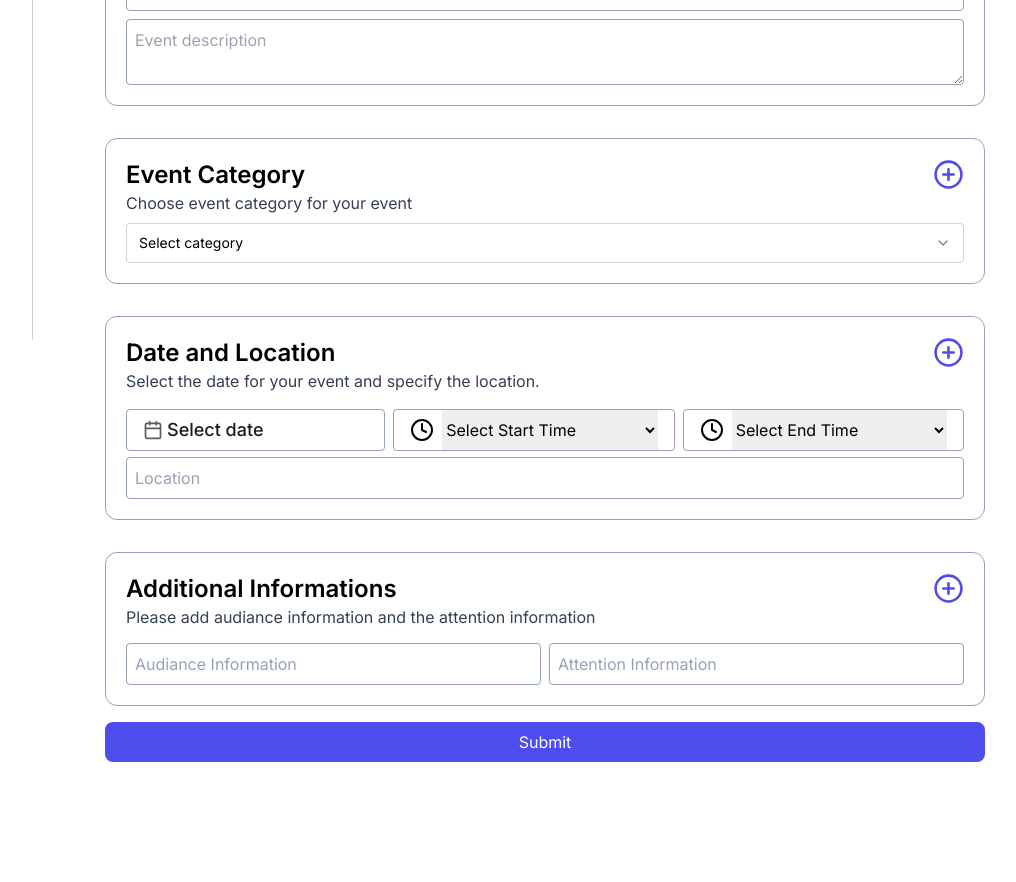
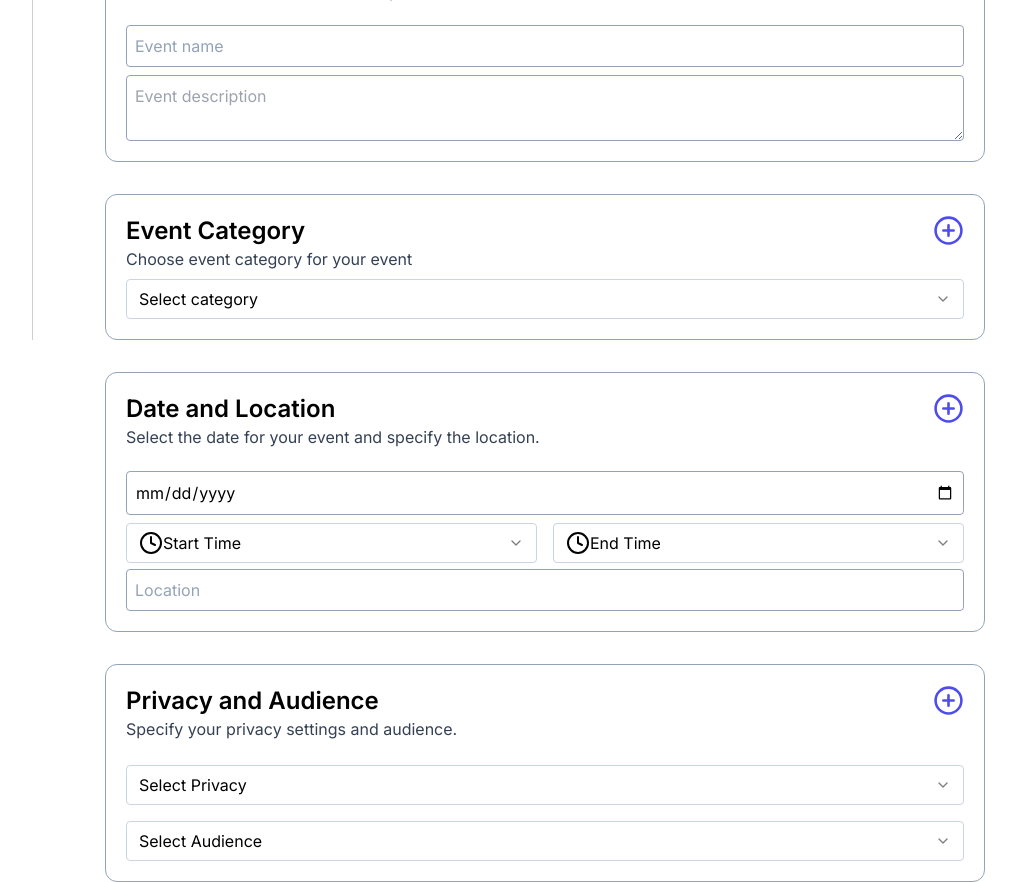
Before and after one commit to rizaldyip10/evently-fe, a Next.js app: page /admin/createevent in a window 1280 px wide. Shown: the part 460-1342 px from the top of the page, without its empty margins (223-1239 px from the left). Before the commit the page ends 1222 px from the top, so only its background shows below. Built offline with nearby package versions, Linux system fonts and the light colour scheme.

Commit message:
Feat(admin): updating admin

```diff
--- a/app/admin/createevent/page.tsx
+++ b/app/admin/createevent/page.tsx
@@ -1,13 +1,12 @@
-"use client";
+"use client"
 import React, { useState } from "react";
 import { Field, Form, Formik } from "formik";
-import DatePicker from "@/components/pages/homepage/date-picker";
-import plus from "@/assets/icons/plus-circle.svg";
 import Image from "next/image";
+import createbg from "@/assets/image/createeventbg.jpg";
 import InputField from "@/components/pages/global/inputfield";
 
+import plus from "@/assets/icons/plus-circle.svg";
 import timeicon from "@/assets/icons/clock.svg";
-import createbg from "@/assets/image/createeventbg.jpg";
 import {
   Select,
   SelectContent,
@@ -17,16 +16,13 @@ import {
   SelectTrigger,
   SelectValue,
 } from "@/components/ui/select";
+import { uploadImageToCloudinary } from "@/app/utils/UploadFileCloudinary";
 
 const Page = () => {
   const [date, setDate] = useState<Date>();
-  const [isOpen, setIsOpen] = useState<boolean>(false);
-  const handleToggle = () => {
-    setIsOpen(!isOpen);
-  };
-
   const [startTime, setStartTime] = useState<string>("");
   const [endTime, setEndTime] = useState<string>("");
+  const [imagePreview, setImagePreview] = useState<string>("");
 
   const handleStartTimeChange = (value: string) => {
     setStartTime(value);
@@ -87,33 +83,43 @@ const Page = () => {
     "23:30",
   ];
 
-  const audiance = ["+18 Audiance Only", "Everyone"];
+  const audience = ["+18 Audience Only", "Everyone"];
 
   return (
-    <div className="flex flex-col gap-4 px-10">
-      <div className="flex flex-col justify-between items-start bg-primary-white border border-slate-400 p-5 mt-4 rounded-[12px] mx-8 hover:border-primary-default cursor-pointer">
+    <div className="flex flex-col gap-4 px-4 sm:px-6 md:px-8 lg:px-10">
+      {/* Event Cover Upload */}
+      <div className="flex flex-col justify-between items-start bg-primary-white border border-slate-400 p-3 sm:p-4 md:p-5 mt-4 rounded-[12px] mx-2 sm:mx-4 md:mx-6 lg:mx-8 hover:border-primary-default cursor-pointer">
         <div className="w-full h-full bg-primary-white border-slate-400 rounded-[12px] flex flex-col">
-          <div className="">
           <Formik
             initialValues={{ file: null, text: "" }}
-              onSubmit={(values) => {
-                console.log(values);
+            onSubmit={async (values) => {
+              try {
+                if (values.file) {
+                  const uploadedImageUrl = await uploadImageToCloudinary(values.file);
+                  console.log("Uploaded Image URL:", uploadedImageUrl);
+                  setImagePreview(uploadedImageUrl);
+                  console.log("ini upload image", uploadedImageUrl)
+                }
+              } catch (error) {
+                console.error("Image upload failed:", error);
+              }
             }}
           >
+            {({ setFieldValue }) => (
               <Form>
                 <div className="flex flex-col gap-2 mt-4">
                   <label
                     htmlFor="fileupload"
-                    className="relative w-full h-36 text-primary-white font-semibold"
+                    className="relative w-full h-24 sm:h-32 md:h-36 text-primary-white font-semibold"
                   >
                     <div className="absolute inset-0 flex items-center justify-center bg-black bg-opacity-70 rounded-[12px] bg-dark">
-                      <h1 className="text-white text-center">
+                      <h1 className="text-white text-center text-sm sm:text-base md:text-lg">
                         Upload event cover
                       </h1>
                     </div>
                     <Image
-                      className="w-full h-36 object-cover rounded-[12px]"
-                      src={createbg}
+                      className="w-full h-24 sm:h-32 md:h-36 object-cover rounded-[12px]"
+                      src={imagePreview || createbg}
                       alt="background-img"
                       width={100}
                       height={100}
@@ -122,27 +128,37 @@ const Page = () => {
                       hidden
                       id="fileupload"
                       label=""
-                      name="event name"
+                      name="file"
                       type="file"
                       placeholder="Event name"
+                       onChange={(event: React.ChangeEvent<HTMLInputElement>) => {
+                        const file = event.currentTarget.files?.[0];
+                        if (file) {
+                          setFieldValue("file", file);
+                        }
+                      }}
                     />
                   </label>
                 </div>
+                <button type="submit" className="mt-4 p-2 bg-blue-500 text-white rounded">
+                  Submit
+                </button>
               </Form>
+            )}
           </Formik>
         </div>
       </div>
-      </div>
 
-      <div className="flex flex-col justify-between items-start bg-primary-white border border-slate-400 p-5 mt-4 rounded-[12px] mx-8 hover:border-primary-default cursor-pointer">
+      {/* Event Title and Description */}
+      <div className="flex flex-col justify-between items-start bg-primary-white border border-slate-400 p-3 sm:p-4 md:p-5 mt-4 rounded-[12px] mx-2 sm:mx-4 md:mx-6 lg:mx-8 hover:border-primary-default cursor-pointer">
         <div className="w-full flex flex-row justify-between">
           <div className="w-full">
-            <h1 className="text-2xl font-semibold">Event Title</h1>
-            <p className="text-gray-700">
+            <h1 className="text-xl sm:text-2xl font-semibold">Event Title</h1>
+            <p className="text-gray-700 text-sm sm:text-base">
               A short and sweet sentence about your event.
             </p>
           </div>
-          <div>
+          <div className="">
             <Image src={plus} alt="icon-plus-event" width={32} height={32} />
           </div>
         </div>
@@ -151,7 +167,6 @@ const Page = () => {
             initialValues={{ file: null, text: "" }}
             onSubmit={(values) => {
               console.log(values);
-              // Handle form submission logic here
             }}
           >
             {({ setFieldValue }) => (
@@ -164,7 +179,7 @@ const Page = () => {
                     placeholder="Event name"
                   />
                   <textarea
-                    className="border rounded-[4px] p-2 border-slate-400"
+                    className="border rounded-[4px] p-2 border-slate-400 text-sm sm:text-base"
                     name="event description"
                     placeholder="Event description"
                   />
@@ -175,14 +190,12 @@ const Page = () => {
         </div>
       </div>
 
-      {/* Select event category */}
-
-
-      <div className="flex flex-col justify-between items-start bg-primary-white border border-slate-400 p-5 mt-4 rounded-[12px] mx-8 hover:border-primary-default cursor-pointer">
+      {/* Event Category */}
+      <div className="flex flex-col justify-between items-start bg-primary-white border border-slate-400 p-3 sm:p-4 md:p-5 mt-4 rounded-[12px] mx-2 sm:mx-4 md:mx-6 lg:mx-8 hover:border-primary-default cursor-pointer">
         <div className="w-full flex flex-row justify-between">
           <div className="w-full">
-            <h1 className="text-2xl font-semibold">Event Category</h1>
-            <p className="text-gray-700">
+            <h1 className="text-xl sm:text-2xl font-semibold">Event Category</h1>
+            <p className="text-gray-700 text-sm sm:text-base">
               Choose event category for your event
             </p>
           </div>
@@ -191,9 +204,9 @@ const Page = () => {
           </div>
         </div>
         <div className="w-full bg-primary-white border-slate-400 rounded-[8px] flex flex-col mt-2">
-          <Select >
-            <SelectTrigger className="w-full bg-primary-white border-slate-300 rounded-[4px] hover:border-primary-default">
-              <SelectValue placeholder="Select category"/>
+          <Select>
+            <SelectTrigger className="w-full bg-primary-white border-slate-300 rounded-[4px] hover:border-primary-default text-sm sm:text-base">
+              <SelectValue placeholder="Select category" />
             </SelectTrigger>
             <SelectContent className="bg-primary-white rounded-[8px] shadow-md border-slate-300 w-full">
               <SelectGroup className="w-full">
@@ -206,25 +219,23 @@ const Page = () => {
               </SelectGroup>
             </SelectContent>
           </Select>
-
         </div>
       </div>
 
-      {/* create event location container */}
-
-      <div className="flex flex-col justify-between items-start bg-primary-white border border-slate-400 p-5 mt-4 rounded-[12px] mx-8 hover:border-primary-default cursor-pointer">
+      {/* Date and Location */}
+      <div className="flex flex-col justify-between items-start bg-primary-white border border-slate-400 p-3 sm:p-4 md:p-5 mt-4 rounded-[12px] mx-2 sm:mx-4 md:mx-6 lg:mx-8 hover:border-primary-default cursor-pointer">
         <div className="w-full flex flex-row justify-between">
           <div className="w-full">
-            <h1 className="text-2xl font-semibold">Date and Location</h1>
-            <p className="text-gray-700">
+            <h1 className="text-xl sm:text-2xl font-semibold">Date and Location</h1>
+            <p className="text-gray-700 text-sm sm:text-base">
               Select the date for your event and specify the location.
             </p>
           </div>
-          <div onClick={handleToggle}>
+          <div>
             <Image src={plus} alt="icon-plus-event" width={32} height={32} />
           </div>
         </div>
-        <div className="w-full bg-primary-white border-slate-400 rounded-[12px] flex flex-col gap-2">
+        <div className="w-full bg-primary-white border-slate-400 rounded-[12px] flex flex-col">
           <Formik
             initialValues={{ file: null, text: "" }}
             onSubmit={(values) => {
@@ -233,58 +244,65 @@ const Page = () => {
           >
             {({ setFieldValue }) => (
               <Form>
-                <div className="flex flex-row gap-2 mt-4">
-                  <div className="border w-full border-slate-400 rounded-[4px] hover:border-primary-default">
-                    <DatePicker date={date} setDate={setDate} />
+                <div className="flex flex-col gap-2 mt-4">
+                  <div className="flex flex-col w-full">
+                    <InputField
+                      label=""
+                      name="Event Date"
+                      type="date"
+                      placeholder="Event Date"
+                    />
                   </div>
-                  <div className="border w-full border-slate-400 rounded-[4px] hover:border-primary-default gap-2 px-4 flex flex-row">
-                    <Image
-                      src={timeicon}
-                      alt="time-icon"
-                      width={24}
-                      height={24}
-                    />
-                    <Field
-                      as="select"
-                      value={startTime}
-                      onChange={(e: any) =>
-                        handleStartTimeChange(e.target.value)
-                      }
-                      className="w-full h-full"
+                  <div className="w-full flex flex-col sm:flex-row gap-4">
+                    <div className="w-full flex flex-col">
+                      <Select
+                        onValueChange={handleStartTimeChange}
                       >
-                      <option value="">Select Start Time</option>
-                      {times.map((timeOption, index) => (
-                        <option key={index} value={timeOption}>
-                          {timeOption}
-                        </option>
+                        <SelectTrigger className="w-full bg-primary-white border-slate-300 rounded-[4px] hover:border-primary-default text-sm sm:text-base">
+                          <div className="flex flex-row justify-between items-center">
+                            <Image src={timeicon} alt="timeicon" />
+                            <SelectValue placeholder="Start Time" />
+                          </div>
+                        </SelectTrigger>
+                        <SelectContent className="bg-primary-white rounded-[8px] shadow-md border-slate-300 w-full">
+                          <SelectGroup className="w-full">
+                            <SelectLabel>By Start Time</SelectLabel>
+                            {times.map((time, index) => (
+                              <SelectItem key={index} value={time}>
+                                {time}
+                              </SelectItem>
                             ))}
-                    </Field>
+                          </SelectGroup>
+                        </SelectContent>
+                      </Select>
                     </div>
-                  <div className="border w-full border-slate-400 rounded-[4px] hover:border-primary-default gap-2 flex flex-row px-4">
-                    <Image
-                      src={timeicon}
-                      alt="time-icon"
-                      width={24}
-                      height={24}
-                    />
-                    <Field
-                      as="select"
-                      value={endTime}
-                      onChange={(e: any) => handleEndTimeChange(e.target.value)}
-                      className="w-full h-full"
+                    <div className="w-full flex flex-col">
+                      <Select
+                        onValueChange={handleEndTimeChange}
                       >
-                      <option value="">Select End Time</option>
-                      {times.map((timeOption, index) => (
-                        <option key={index} value={timeOption}>
-                          {timeOption}
-                        </option>
+                        <SelectTrigger className="w-full bg-primary-white border-slate-300 rounded-[4px] hover:border-primary-default text-sm sm:text-base">
+                          <div className="flex flex-row justify-between items-center">
+                            <Image src={timeicon} alt="timeicon" />
+                            <SelectValue placeholder="End Time" />
+                          </div>
+                        </SelectTrigger>
+                        <SelectContent className="bg-primary-white rounded-[8px] shadow-md border-slate-300 w-full">
+                          <SelectGroup className="w-full">
+                            <SelectLabel>By End Time</SelectLabel>
+                            {times.map((time, index) => (
+                              <SelectItem key={index} value={time}>
+                                {time}
+                              </SelectItem>
                             ))}
-                    </Field>
+                          </SelectGroup>
+                        </SelectContent>
+                      </Select>
+                    </div>
                   </div>
                 </div>
                 <InputField
                   label=""
-                  name="Event location"
+                  name="location"
                   type="text"
                   placeholder="Location"
                 />
@@ -294,50 +312,69 @@ const Page = () => {
         </div>
       </div>
 
-      {/* Additional information */}
-
-      <div className="flex flex-col justify-between items-start bg-primary-white border border-slate-400 p-5 mt-4 rounded-[12px] mx-8 hover:border-primary-default cursor-pointer">
+      {/* Privacy and Audience */}
+      <div className="flex flex-col justify-between items-start bg-primary-white border border-slate-400 p-3 sm:p-4 md:p-5 mt-4 rounded-[12px] mx-2 sm:mx-4 md:mx-6 lg:mx-8 hover:border-primary-default cursor-pointer">
         <div className="w-full flex flex-row justify-between">
           <div className="w-full">
-            <h1 className="text-2xl font-semibold">Additional Informations</h1>
-            <p className="text-gray-700">
-              Please add audiance information and the attention information{" "}
+            <h1 className="text-xl sm:text-2xl font-semibold">Privacy and Audience</h1>
+            <p className="text-gray-700 text-sm sm:text-base">
+              Specify your privacy settings and audience.
             </p>
           </div>
-          <div onClick={handleToggle}>
+          <div>
             <Image src={plus} alt="icon-plus-event" width={32} height={32} />
           </div>
         </div>
-        <div className="w-full bg-primary-white border-slate-400 rounded-[12px] flex flex-col gap-2">
+        <div className="w-full bg-primary-white border-slate-400 rounded-[12px] flex flex-col mt-2">
           <Formik
-            initialValues={{ file: null, text: "" }}
+            initialValues={{ privacy: "public", audience: "" }}
             onSubmit={(values) => {
               console.log(values);
             }}
           >
             {({ setFieldValue }) => (
-              <Form className="flex flex-row gap-2 mt-2">
-                <InputField
-                  label=""
-                  name="Audiance Information"
-                  type="text"
-                  placeholder="Audiance Information"
-                />
-                <InputField
-                  label=""
-                  name="Attention Information"
-                  type="text"
-                  placeholder="Attention Information"
-                />
+              <Form>
+                <div className="flex flex-col gap-2 mt-4">
+                  <div className="flex flex-col w-full">
+                    <Select
+                      onValueChange={(value) => setFieldValue("privacy", value)}
+                    >
+                      <SelectTrigger className="w-full bg-primary-white border-slate-300 rounded-[4px] hover:border-primary-default text-sm sm:text-base">
+                        <SelectValue placeholder="Select Privacy" />
+                      </SelectTrigger>
+                      <SelectContent className="bg-primary-white rounded-[8px] shadow-md border-slate-300 w-full">
+                        <SelectGroup className="w-full">
+                          <SelectLabel>By Privacy</SelectLabel>
+                          <SelectItem value="public">Public</SelectItem>
+                          <SelectItem value="private">Private</SelectItem>
+                        </SelectGroup>
+                      </SelectContent>
+                    </Select>
+                  </div>
+                  <div className="flex flex-col w-full mt-2">
+                    <Select
+                      onValueChange={(value) => setFieldValue("audience", value)}
+                    >
+                      <SelectTrigger className="w-full bg-primary-white border-slate-300 rounded-[4px] hover:border-primary-default text-sm sm:text-base">
+                        <SelectValue placeholder="Select Audience" />
+                      </SelectTrigger>
+                      <SelectContent className="bg-primary-white rounded-[8px] shadow-md border-slate-300 w-full">
+                        <SelectGroup className="w-full">
+                          <SelectLabel>By Audience</SelectLabel>
+                          {audience.map((aud, index) => (
+                            <SelectItem key={index} value={aud}>
+                              {aud}
+                            </SelectItem>
+                          ))}
+                        </SelectGroup>
+                      </SelectContent>
+                    </Select>
+                  </div>
+                </div>
               </Form>
             )}
           </Formik>
         </div>
-      </div>
-      <div className="w-full px-8">
-        <button className="w-full bg-primary-default text-primary-white p-2 rounded-[8px] hover:bg-primary-light">
-          Submit
-        </button>
       </div>
     </div>
   );
--- a/app/admin/page.tsx
+++ b/app/admin/page.tsx
@@ -92,7 +92,7 @@ const AdminHomePage = () => {
   };
 
   return (
-    <div className="flex flex-col items-center px-20 py-5 bg-blue-50 h-screen">
+    <div className="flex flex-col items-center py-5 bg-blue-50 h-screen w-full px-10">
       <div className="w-full flex flex-row justify-between">
         <div className="flex flex-col gap-4">
           <h1 className="font-semibold text-3xl">Welcome back, Purwa Widodo</h1>
@@ -106,7 +106,7 @@ const AdminHomePage = () => {
         <div className="bg-white flex justify-between w-full rounded-[8px] flex-col gap-4">
           <div className="flex flex-row justify-between w-full"></div>
 
-          <div className="w-full items-center flex flex-row gap-4 justify-between h-fit">
+          <div className="w-full items-center flex flex-col gap-4 justify-between h-fit md:flex-col lg:flex-row">
             <DashboardCard
               title="Total Event"
               number="5"
@@ -252,7 +252,7 @@ const AdminHomePage = () => {
           <PaginationLink href="#">1</PaginationLink>
         </PaginationItem>
         <PaginationItem>
-          <PaginationLink href="#" isActive className="bg-primary-default">
+          <PaginationLink href="#" isActive className="bg-primary-white rounded-[8px] border-none">
             2
           </PaginationLink>
         </PaginationItem>
--- /dev/null
+++ b/app/utils/UploadFileCloudinary.tsx
@@ -0,0 +1,42 @@
+import axios from "axios";
+
+const CLOUDINARY_CLOUD_NAME = process.env.NEXT_PUBLIC_CLOUDYNARY_COULD_NAME || '';
+const CLOUDINARY_UPLOAD_PRESET = process.env.NEXT_PUBLIC_CLOUDINARY_UPLOAD_PRESET || '';
+
+async function uploadImageToCloudinary(file: File): Promise<string> {
+  const formData = new FormData();
+  formData.append("file", file);
+  formData.append("upload_preset", CLOUDINARY_UPLOAD_PRESET);
+
+  console.log("Uploading to Cloudinary...");
+  console.log("Cloud name:", CLOUDINARY_CLOUD_NAME);
+  console.log("Upload preset:", CLOUDINARY_UPLOAD_PRESET);
+
+  try {
+    const response = await axios.post(
+      `https://api.cloudinary.com/v1_1/${CLOUDINARY_CLOUD_NAME}/image/upload`,
+      formData,
+      {
+        headers: {
+          "Content-Type": "multipart/form-data",
+        },
+      }
+    );
+
+    console.log("Cloudinary response:", response.data);
+    if (response.data && response.data.secure_url) {
+      return response.data.secure_url;
+    } else {
+      throw new Error("Unexpected response from Cloudinary");
+    }
+  } catch (error) {
+    console.error("Error uploading image to Cloudinary:", error);
+    if (axios.isAxiosError(error)) {
+      console.error("Axios error details:", error.response?.data);
+      throw new Error(`Cloudinary upload failed: ${error.message}`);
+    }
+    throw error;
+  }
+}
+
+export { uploadImageToCloudinary };
--- a/components/pages/admin/dashboard-card.tsx
+++ b/components/pages/admin/dashboard-card.tsx
@@ -1,3 +1,5 @@
+
+
 "use client"
 import threedot from "@/assets/icons/three-dot.svg"
 import { LineChart, Line, ResponsiveContainer, CartesianGrid, XAxis, YAxis, Tooltip } from 'recharts';
--- a/components/pages/global/inputfield.tsx
+++ b/components/pages/global/inputfield.tsx
@@ -12,6 +12,7 @@ interface inputFieldProps{
     type: string
     id?: string
     hidden?: boolean
+    onChange?: (event: React.ChangeEvent<HTMLInputElement>) => void;
 }
 
 
```
Also changed, not shown: app/admin/event/page.tsx (+81 -43 lines), app/admin/order/page.tsx (+53 -41 lines), components/pages/global/eventlist-admin.tsx (+28 -27 lines). Lines whose indentation alone changed are shown as unchanged.
